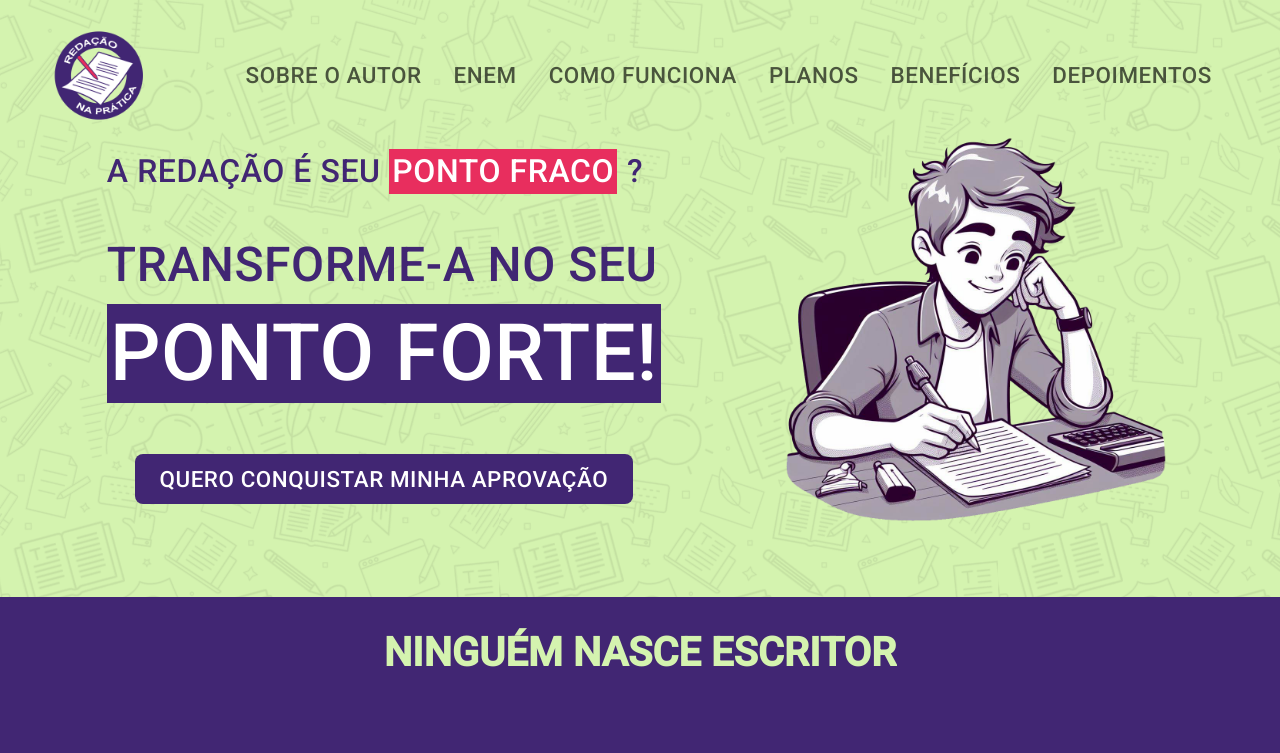
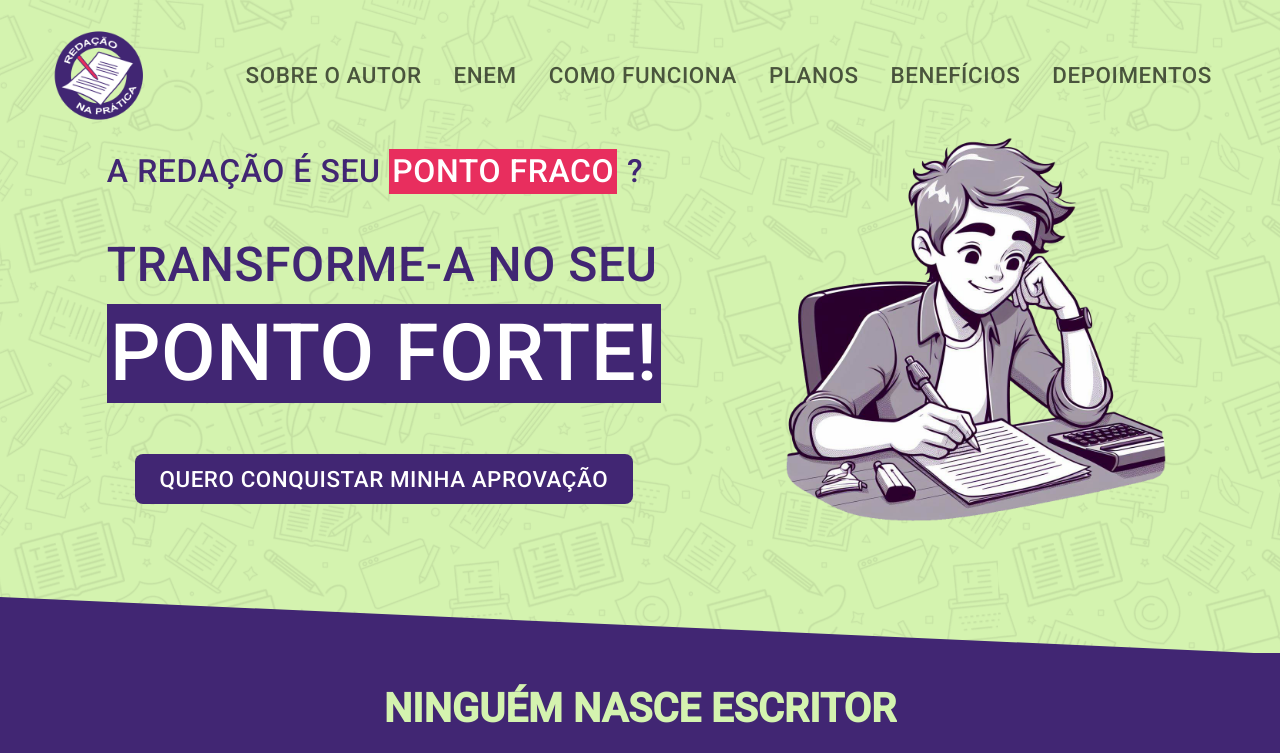
Before and after one commit to gabrielsoarespebr/redacao-na-pratica, an Angular app: page / in a window 1280 px wide. Shown: the top 753 px of the page. Built offline with nearby package versions, Linux system fonts and the light colour scheme.

Commit message:
feat: Layout divider

```diff
--- a/src/app/app.component.html
+++ b/src/app/app.component.html
@@ -1,3 +1,5 @@
 <app-presentation></app-presentation>
+<app-divider dividerModel="A"></app-divider>
 <app-about></app-about>
+<app-divider dividerModel="B"></app-divider>
 <router-outlet></router-outlet>
--- a/src/app/components/presentation/presentation.component.css
+++ b/src/app/components/presentation/presentation.component.css
@@ -1,33 +1,32 @@
-section{
+section {
   color: var(--colorSecondary);
-  background-color: var(--colorPrimary);
-  background-image: url("../../../assets/textureBackground.png");
 }
 
-.logo{
+.logo {
   width: 8vw;
 }
 
-.nav-link{
+.nav-link {
   font-size: 70%;
 }
 
-#focusWeak, #focusStrong{
-  color: #FFF;
+#focusWeak,
+#focusStrong {
+  color: #fff;
 }
 
-#focusWeak{
+#focusWeak {
   background-color: var(--colorTertiary);
-  padding: .2rem;
-  margin-right: .6rem;
+  padding: 0.2rem;
+  margin-right: 0.6rem;
 }
 
-#focusStrong{
+#focusStrong {
   font-size: 165%;
   background-color: var(--colorSecondary);
-  padding: .2rem;
+  padding: 0.2rem;
 }
 
-#textBig{
+#textBig {
   font-size: 150%;
 }
--- /dev/null
+++ b/src/app/components/shared/divider/divider.component.css
@@ -0,0 +1,9 @@
+.dividerA {
+  border-top: 7vh solid transparent;
+  border-left: 98vw solid var(--colorSecondary);
+}
+
+.dividerB {
+  border-top: 7vh solid var(--colorSecondary);
+  border-left: 98vw solid transparent;
+}
--- /dev/null
+++ b/src/app/components/shared/divider/divider.component.html
@@ -0,0 +1 @@
+<section class="{{ 'divider' + dividerModel }}"></section>
--- a/src/styles.css
+++ b/src/styles.css
@@ -17,6 +17,9 @@ body {
   font-size: 2rem !important;
   line-height: 2.5rem !important;
   font-weight: 500 !important;
+
+  background-image: url("/assets/textureBackground.png");
+  background-color: var(--colorPrimary) !important;
 }
 
 .ctaBtnModelA,
```
Also changed, not shown: src/app/app.component.ts (+8 -1 lines), src/app/components/shared/divider/divider.component.ts (added, +12 -0 lines).
